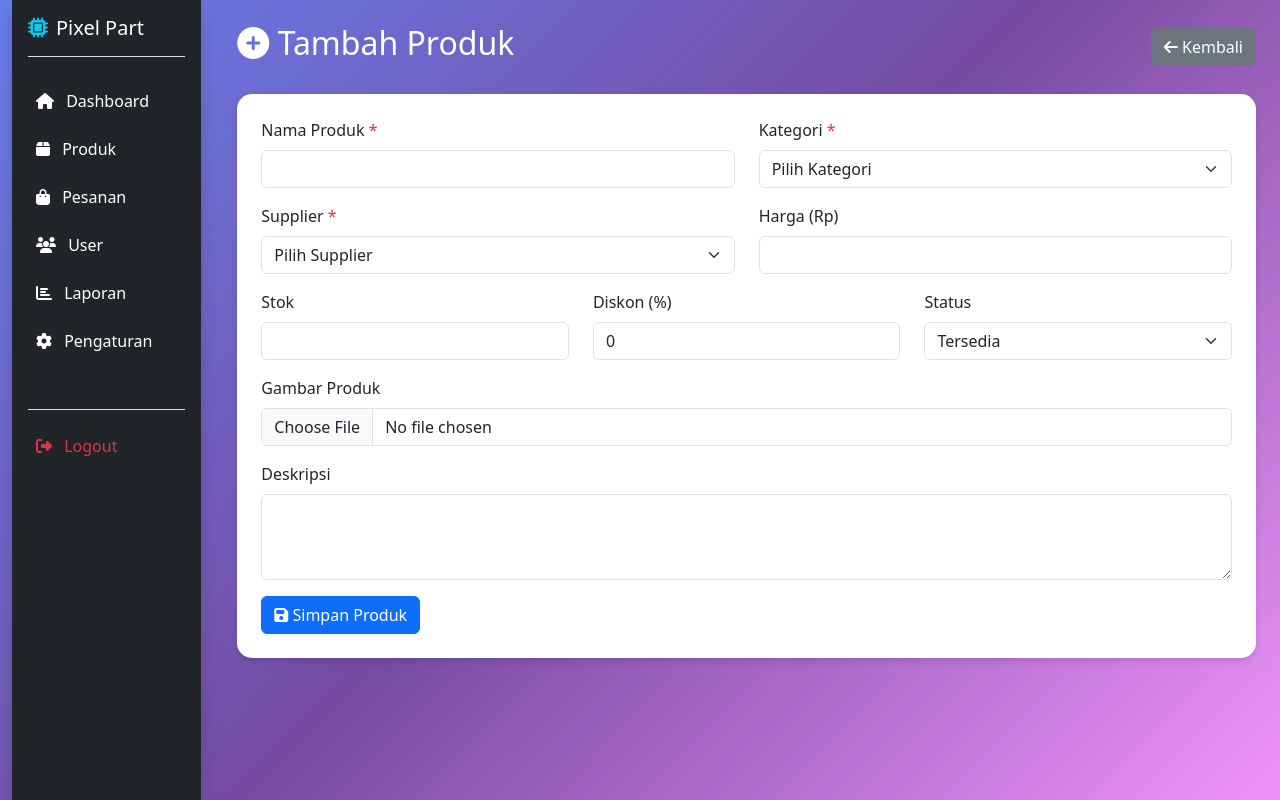
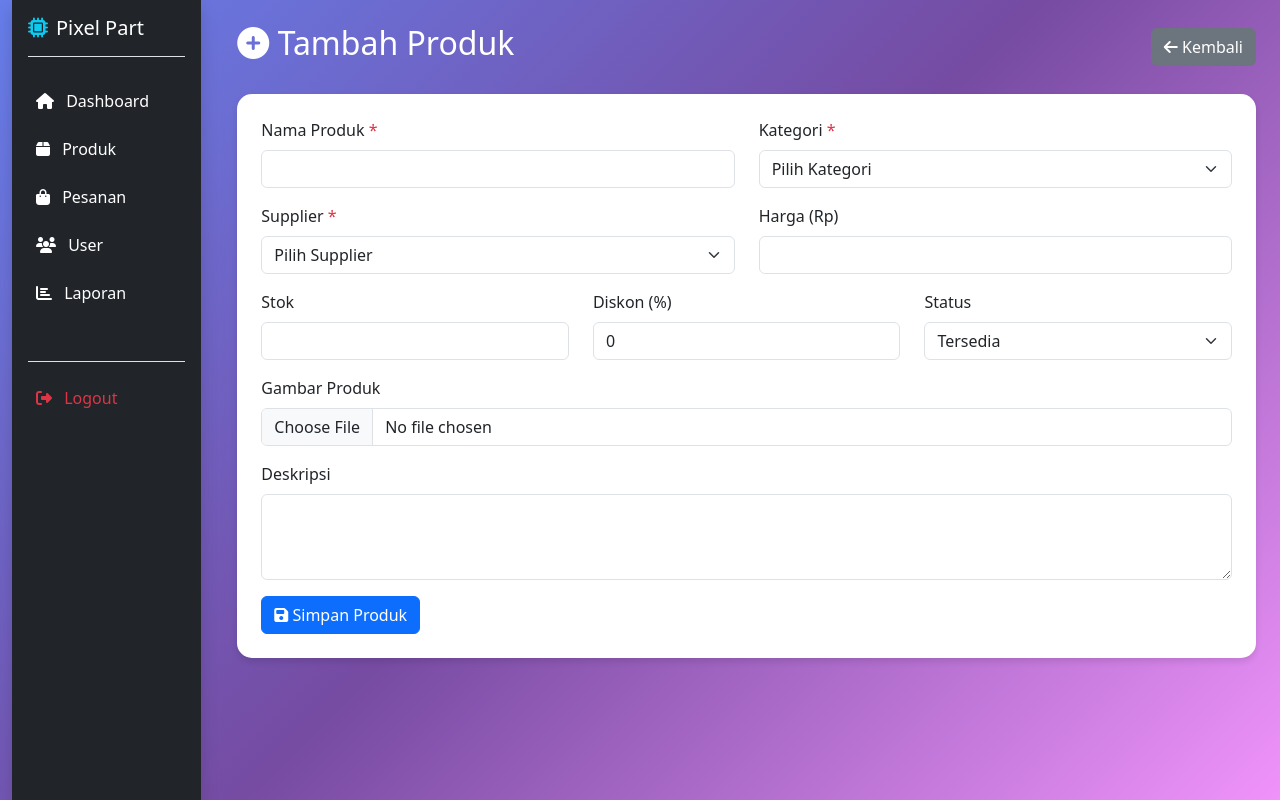
Before and after one commit to jack-horne/e-comerce, a PHP site: page /e-comerce/admin/products/add.php in a window 1280 px wide. Run offline with PHP 8.4, Linux system fonts and the light colour scheme; data comes from the database, SQL or seed files in the repository.

Commit message:
fix side, base dan add logout

```diff
--- a/admin/sidebar-admin.php
+++ b/admin/sidebar-admin.php
@@ -29,15 +29,9 @@
                     <i class="fas fa-chart-bar me-2"></i> Laporan
                 </a>
             </li>
-            <li class="mb-2">
-                <a href="<?= BASE_URL; ?>/admin/settings.php" class="text-white text-decoration-none d-block p-2 rounded hover-menu">
-                    <i class="fas fa-cog me-2"></i> Pengaturan
-                </a>
-            </li>
-
             <li class="mt-5 border-top pt-3">
-                <a href="<?= BASE_URL; ?>/backend/auth.php?action=logout" class="text-danger text-decoration-none d-block p-2 rounded hover-menu" onclick="return confirm('Yakin ingin keluar?')">
-                    <i class="fas fa-sign-out-alt me-2"></i> Logout
+                <a href="<?= BASE_URL; ?>/view/template/logout.php" class="text-danger text-decoration-none d-block p-2 rounded hover-menu" onclick="return confirm('Yakin ingin keluar?')">
+                     <i class="fas fa-sign-out-alt me-2"></i> Logout
                 </a>
             </li>
         </ul>
--- a/config/base.php
+++ b/config/base.php
@@ -5,5 +5,5 @@ if (!defined('APP_INIT')) {
 }
 
 define('APP_NAME', 'PixelPart');
-define('BASE_URL', 'http://localhost/e-comerce/');
+define('BASE_URL', 'http://localhost/e-comerce');
 date_default_timezone_set('Asia/Jakarta');
```
Also changed, not shown: view/template/logout.php (+11 -0 lines).
